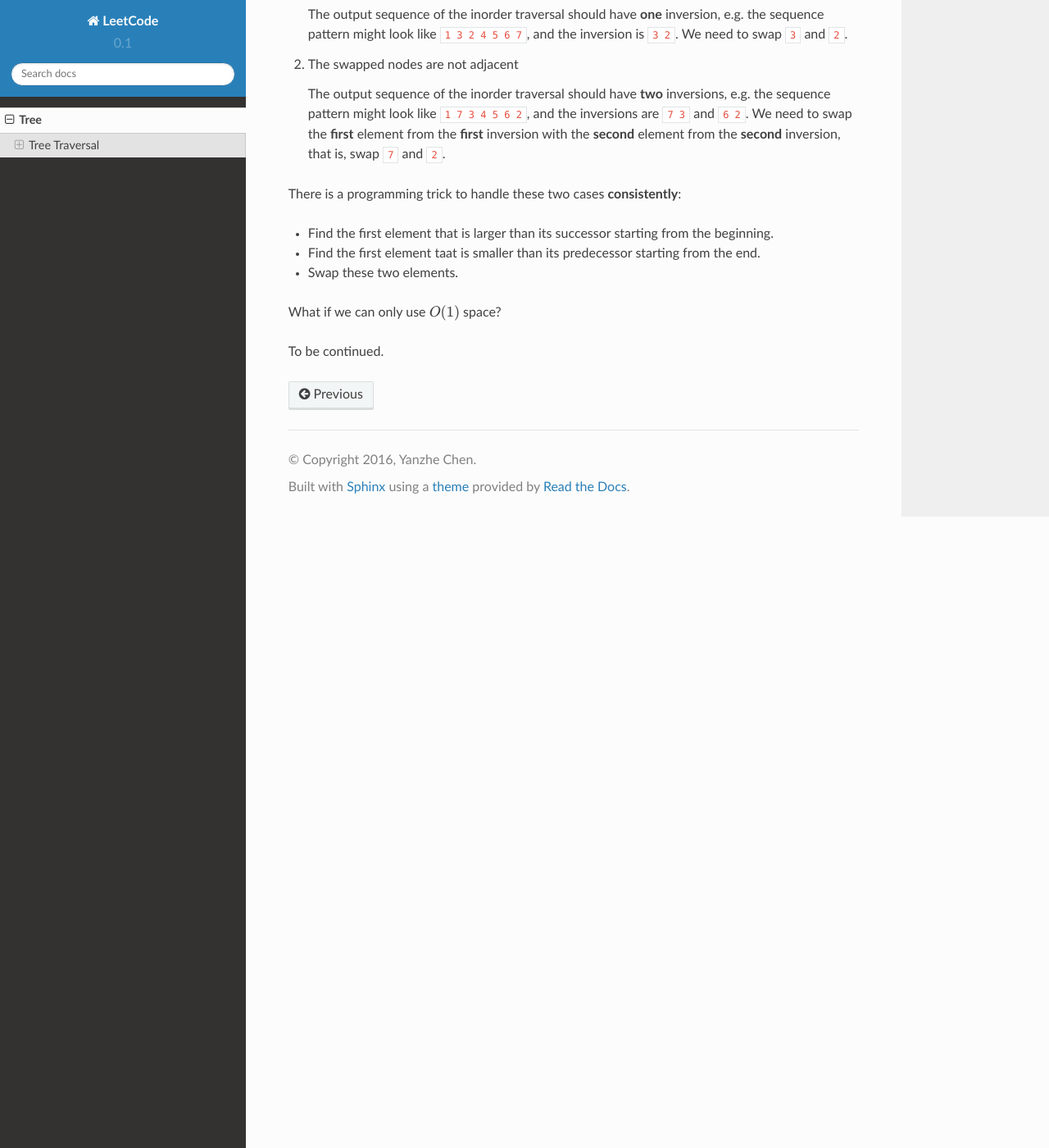
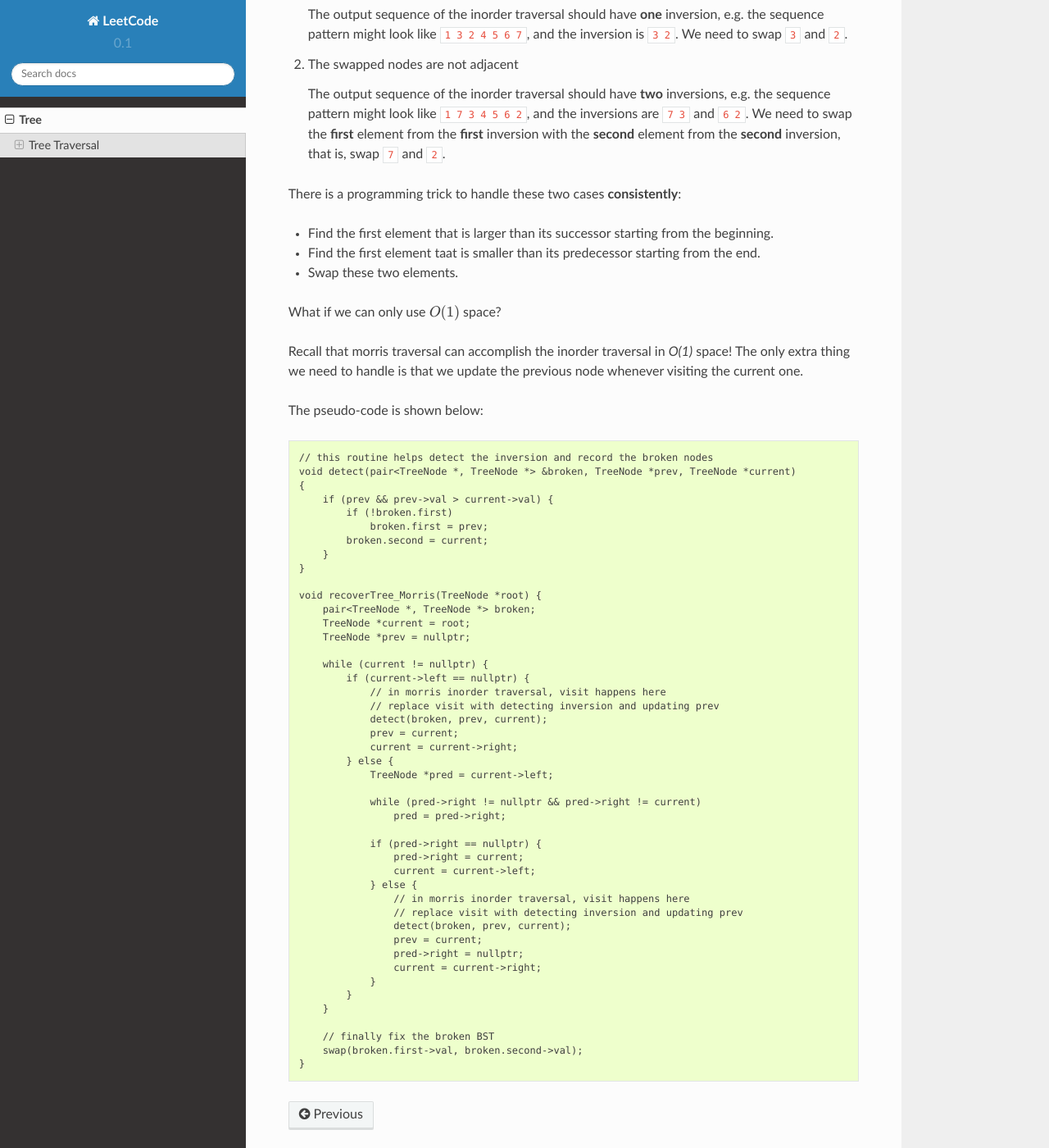
Before and after one commit to chenyanzhe/leetcode, a Sphinx documentation site: the page built from docs/source/tree.rst, in a window 1280 px wide and 1400 px high, scrolled down 8248 px. Shown: the whole window at 82% size. Built offline with Sphinx 7.4.7 and the Read the Docs theme 2.0.0, drawn with Linux system fonts in a browser that asks for light colours.

Commit message:
Add O(1) solution to Problem 99

```diff
--- a/docs/source/tree.rst
+++ b/docs/source/tree.rst
@@ -382,4 +382,55 @@ There is a programming trick to handle these two cases **consistently**:
 
 What if we can only use :math:`O(1)` space?
 
-To be continued.
+Recall that morris traversal can accomplish the inorder traversal in `O(1)` space! The only extra thing we need to handle
+is that we update the previous node whenever visiting the current one.
+
+The pseudo-code is shown below:
+
+.. code-block:: none
+
+    // this routine helps detect the inversion and record the broken nodes
+    void detect(pair<TreeNode *, TreeNode *> &broken, TreeNode *prev, TreeNode *current)
+    {
+        if (prev && prev->val > current->val) {
+            if (!broken.first)
+                broken.first = prev;
+            broken.second = current;
+        }
+    }
+
+    void recoverTree_Morris(TreeNode *root) {
+        pair<TreeNode *, TreeNode *> broken;
+        TreeNode *current = root;
+        TreeNode *prev = nullptr;
+
+        while (current != nullptr) {
+            if (current->left == nullptr) {
+                // in morris inorder traversal, visit happens here
+                // replace visit with detecting inversion and updating prev
+                detect(broken, prev, current);
+                prev = current;
+                current = current->right;
+            } else {
+                TreeNode *pred = current->left;
+
+                while (pred->right != nullptr && pred->right != current)
+                    pred = pred->right;
+
+                if (pred->right == nullptr) {
+                    pred->right = current;
+                    current = current->left;
+                } else {
+                    // in morris inorder traversal, visit happens here
+                    // replace visit with detecting inversion and updating prev
+                    detect(broken, prev, current);
+                    prev = current;
+                    pred->right = nullptr;
+                    current = current->right;
+                }
+            }
+        }
+
+        // finally fix the broken BST
+        swap(broken.first->val, broken.second->val);
+    }
```
